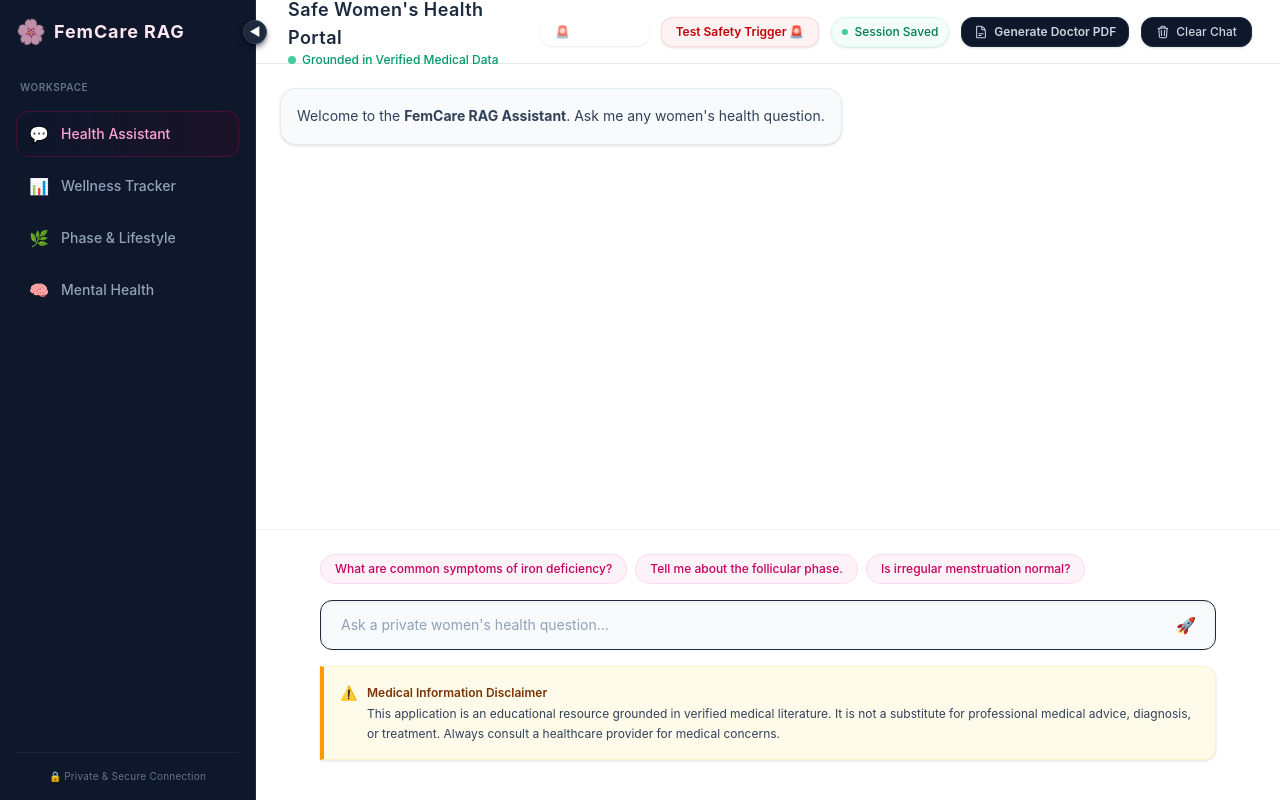
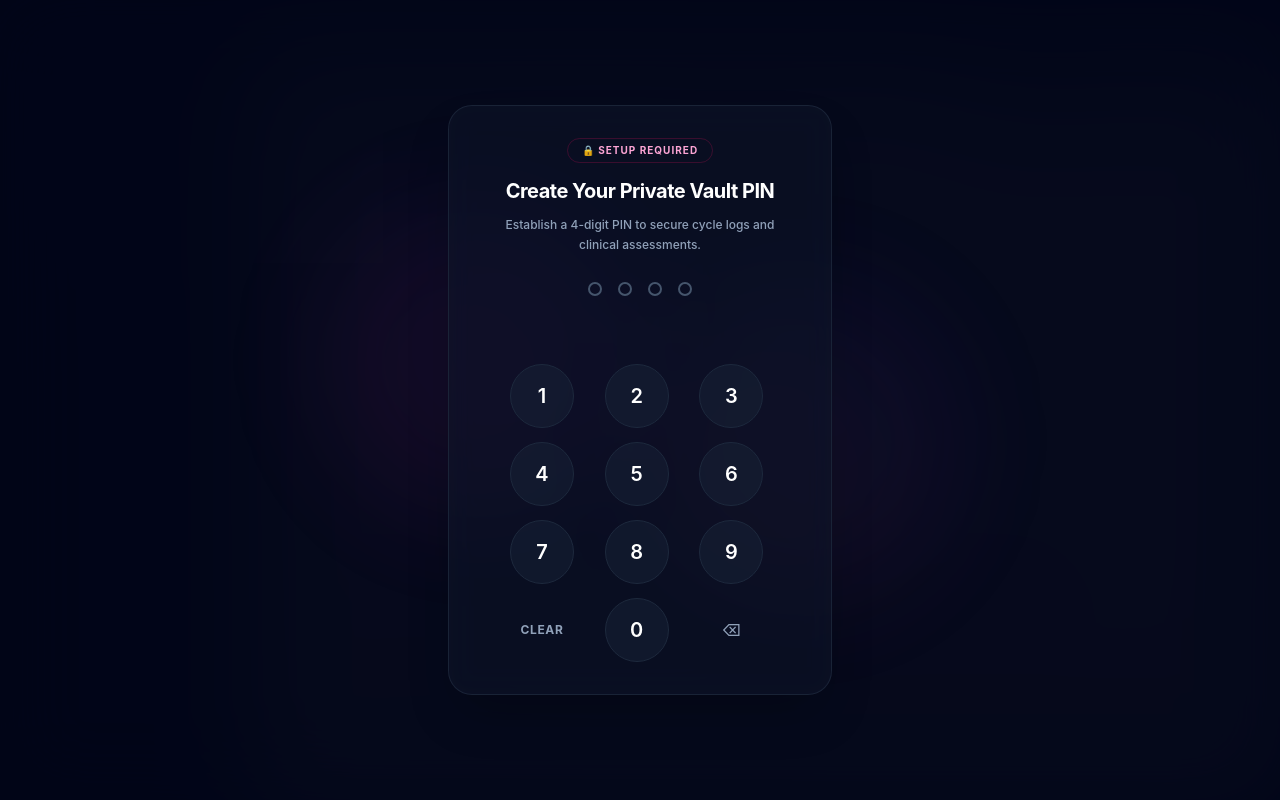
Before and after one commit to drishyapr/FemCare-assistant, a React (Vite) app: page / in a window 1280 px wide. Built offline with nearby package versions, Linux system fonts and the light colour scheme.

Commit message:
feat: integrate quick-lock header toggle and app-wide PIN screen protection

```diff
--- a/src/App.jsx
+++ b/src/App.jsx
@@ -1,23 +1,50 @@
 import { useState } from 'react';
 import Sidebar from './components/Sidebar';
 import ChatWindow from './components/ChatWindow';
-import Disclaimer from './components/Disclaimer';
 import EmergencyAlert from './components/EmergencyAlert';
 import TrackingTools from './components/TrackingTools';
 import PhaseLifestyle from './components/PhaseLifestyle';
 import MentalHealth from './components/MentalHealth';
+import TopHeader from './components/TopHeader';
+import PrivateVaultModal from './components/PrivateVaultModal';
 
 function App() {
   const [showEmergency, setShowEmergency] = useState(false);
   const [isSidebarCollapsed, setIsSidebarCollapsed] = useState(false);
   const [activeView, setActiveView] = useState('chat'); // 'chat', 'tracker', 'lifestyle', or 'mental'
 
+  // Security lock status states
+  const [isLocked, setIsLocked] = useState(true);
+  const [isChangingPin, setIsChangingPin] = useState(false);
+
   const handleCrisisSOS = () => {
     setActiveView('mental');
   };
 
+  const handleChangePin = () => {
+    setIsChangingPin(true);
+    setIsLocked(true);
+  };
+
+  const handleCancelChangePin = () => {
+    setIsChangingPin(false);
+    setIsLocked(false);
+  };
+
+  const handleResetVault = () => {
+    localStorage.removeItem('femcare_vault_pin');
+    localStorage.removeItem('femcare_chat_messages');
+    localStorage.removeItem('femcare_cycle_logs');
+    localStorage.removeItem('femcare_last_period_date');
+    window.location.reload();
+  };
+
   return (
-    <div className="flex h-screen w-full overflow-hidden bg-slate-950 font-sans text-slate-100 antialiased">
+    <div className="flex h-screen w-full overflow-hidden bg-slate-950 font-sans text-slate-100 antialiased relative">
+      {/* Main App Layout Container (blurred & disabled when locked) */}
+      <div className={`flex w-full h-full transition-all duration-500 ${
+        isLocked ? 'blur-2xl pointer-events-none select-none opacity-10' : ''
+      }`}>
         {/* Sidebar Navigation */}
         <Sidebar
           isCollapsed={isSidebarCollapsed}
@@ -27,6 +54,16 @@ function App() {
         />
 
         {/* Main Content Dashboard */}
+        <div className="flex-1 flex flex-col min-w-0 overflow-hidden">
+          {/* Top Header / Navigation actions */}
+          <TopHeader
+            activeView={activeView}
+            onLock={() => setIsLocked(true)}
+            onChangePin={handleChangePin}
+            onResetVault={handleResetVault}
+          />
+
+          {/* View Container */}
           <div className="flex-1 flex flex-col min-w-0 overflow-hidden">
             {activeView === 'chat' ? (
               /* Chat Workspace (Center Pane with White Background) */
@@ -47,9 +84,24 @@ function App() {
               <MentalHealth />
             )}
           </div>
+        </div>
+      </div>
 
       {/* Emergency Modal Dialog */}
       <EmergencyAlert isVisible={showEmergency} onClose={() => setShowEmergency(false)} />
+
+      {/* Private Vault Passcode Screen Overlay */}
+      {isLocked && (
+        <PrivateVaultModal
+          isLocked={isLocked}
+          onUnlock={() => {
+            setIsLocked(false);
+            setIsChangingPin(false);
+          }}
+          isChangingPin={isChangingPin}
+          onCancelChangePin={handleCancelChangePin}
+        />
+      )}
     </div>
   );
 }
--- a/src/components/ChatWindow.jsx
+++ b/src/components/ChatWindow.jsx
@@ -244,7 +244,7 @@ export default function ChatWindow({ onShowEmergency, onCrisisSOS }) {
     });
 
     const sortedLogDates = Object.keys(cycleLogs).sort((a, b) => new Date(b) - new Date(a));
-    let symptomsTableHTML = '';
+    let symptomsTableHTML;
     if (sortedLogDates.length === 0) {
       symptomsTableHTML = `<p class="no-logs">No symptoms or flow levels logged in this cycle.</p>`;
     } else {
@@ -594,7 +594,7 @@ export default function ChatWindow({ onShowEmergency, onCrisisSOS }) {
   };
 
   return (
-    <div className="flex-1 flex flex-col h-screen overflow-hidden bg-white text-slate-800">
+    <div className="flex-1 flex flex-col h-full overflow-hidden bg-white text-slate-800">
       {/* Header */}
       <header className="h-16 border-b border-slate-200 bg-white flex items-center justify-between px-8 shadow-sm flex-shrink-0">
         <div>
--- a/src/components/PhaseLifestyle.jsx
+++ b/src/components/PhaseLifestyle.jsx
@@ -182,7 +182,7 @@ export default function PhaseLifestyle({ onCrisisSOS }) {
   const details = PHASE_DETAILS[phaseKey];
 
   return (
-    <div className="flex-1 bg-slate-950 flex flex-col h-screen overflow-y-auto text-slate-100 p-8 select-none">
+    <div className="flex-1 bg-slate-950 flex flex-col h-full overflow-y-auto text-slate-100 p-8 select-none">
       {/* Header Panel */}
       <header className="flex flex-col pb-6 border-b border-slate-800 gap-2">
         <div className="flex items-center justify-between">
--- /dev/null
+++ b/src/components/TopHeader.jsx
@@ -0,0 +1,100 @@
+import { useState, useEffect, useRef } from 'react';
+
+export default function TopHeader({ activeView, onLock, onChangePin, onResetVault }) {
+  const [isDropdownOpen, setIsDropdownOpen] = useState(false);
+  const dropdownRef = useRef(null);
+
+  // Close settings dropdown if clicking outside the element
+  useEffect(() => {
+    function handleClickOutside(event) {
+      if (dropdownRef.current && !dropdownRef.current.contains(event.target)) {
+        setIsDropdownOpen(false);
+      }
+    }
+    document.addEventListener('mousedown', handleClickOutside);
+    return () => document.removeEventListener('mousedown', handleClickOutside);
+  }, []);
+
+  const handleResetClick = () => {
+    setIsDropdownOpen(false);
+    const confirmReset = window.confirm(
+      "⚠️ WARNING: Are you sure you want to reset your vault?\n\nThis will permanently delete all logs, cycle tracking entries, chat history, and your security PIN. This operation is irreversible."
+    );
+    if (confirmReset) {
+      onResetVault();
+    }
+  };
+
+  const getTitle = () => {
+    switch (activeView) {
+      case 'chat':
+        return { icon: '💬', label: 'Health Assistant' };
+      case 'tracker':
+        return { icon: '📊', label: 'Wellness Tracker' };
+      case 'lifestyle':
+        return { icon: '🌿', label: 'Phase & Lifestyle' };
+      case 'mental':
+        return { icon: '🧠', label: 'Mental Health' };
+      default:
+        return { icon: '🌸', label: 'FemCare Assistant' };
+    }
+  };
+
+  const titleInfo = getTitle();
+
+  return (
+    <header className="h-14 bg-slate-900 border-b border-slate-800/80 px-6 flex items-center justify-between text-white relative z-40 flex-shrink-0 select-none">
+      {/* Left side: Dynamic Title Badge */}
+      <div className="flex items-center space-x-2.5">
+        <span className="text-lg leading-none">{titleInfo.icon}</span>
+        <h1 className="text-sm font-semibold tracking-wider text-slate-100 uppercase">
+          {titleInfo.label}
+        </h1>
+      </div>
+
+      {/* Right side: Security Controls */}
+      <div className="flex items-center gap-3 relative">
+        {/* Settings Dropdown Container */}
+        <div ref={dropdownRef} className="relative">
+          <button
+            onClick={() => setIsDropdownOpen(!isDropdownOpen)}
+            className="flex items-center gap-1.5 px-3 py-1.5 bg-slate-950/60 border border-slate-800 hover:border-slate-700/60 hover:bg-slate-850/60 text-slate-300 hover:text-white rounded-xl text-xs font-semibold cursor-pointer transition-all active:scale-95 shadow-inner"
+            title="Settings"
+          >
+            <span>⚙️ Settings</span>
+            <span className="text-[10px] text-slate-500">▼</span>
+          </button>
+
+          {isDropdownOpen && (
+            <div className="absolute right-0 mt-2 w-48 bg-slate-900 border border-slate-800 rounded-2xl shadow-xl py-2 z-50 flex flex-col overflow-hidden animate-fadeIn">
+              <button
+                onClick={() => {
+                  setIsDropdownOpen(false);
+                  onChangePin();
+                }}
+                className="flex items-center gap-2 px-4 py-2.5 text-xs font-medium text-slate-300 hover:bg-slate-800/60 hover:text-white transition-colors cursor-pointer text-left"
+              >
+                <span>🔒 Change PIN</span>
+              </button>
+              <button
+                onClick={handleResetClick}
+                className="flex items-center gap-2 px-4 py-2.5 text-xs font-medium text-rose-400 hover:bg-rose-950/20 hover:text-rose-300 transition-colors border-t border-slate-800/50 cursor-pointer text-left"
+              >
+                <span>⚠️ Reset Vault</span>
+              </button>
+            </div>
+          )}
+        </div>
+
+        {/* Quick Lock Button */}
+        <button
+          onClick={onLock}
+          className="flex items-center justify-center w-8 h-8 rounded-xl bg-pink-955/25 border border-pink-900/40 text-pink-300 hover:bg-pink-900/30 hover:border-pink-500/40 hover:text-white transition-all cursor-pointer active:scale-95 shadow-sm"
+          title="Quick Lock App"
+        >
+          <span className="text-sm">🔒</span>
+        </button>
+      </div>
+    </header>
+  );
+}
--- a/src/components/TrackingTools.jsx
+++ b/src/components/TrackingTools.jsx
@@ -267,7 +267,7 @@ export default function TrackingTools({ onCrisisSOS }) {
   const waterCount = waterGlasses.filter(Boolean).length;
 
   return (
-    <div className="flex-1 bg-slate-950 flex flex-col h-screen overflow-y-auto text-slate-100 p-8 select-none">
+    <div className="flex-1 bg-slate-950 flex flex-col h-full overflow-y-auto text-slate-100 p-8 select-none">
       {/* Header Panel */}
       <header className="flex flex-col md:flex-row justify-between items-start md:items-center pb-6 border-b border-slate-800 gap-4">
         <div>
```
Also changed, not shown: src/components/MentalHealth.jsx (+15 -14 lines). Lines whose indentation alone changed are shown as unchanged.
